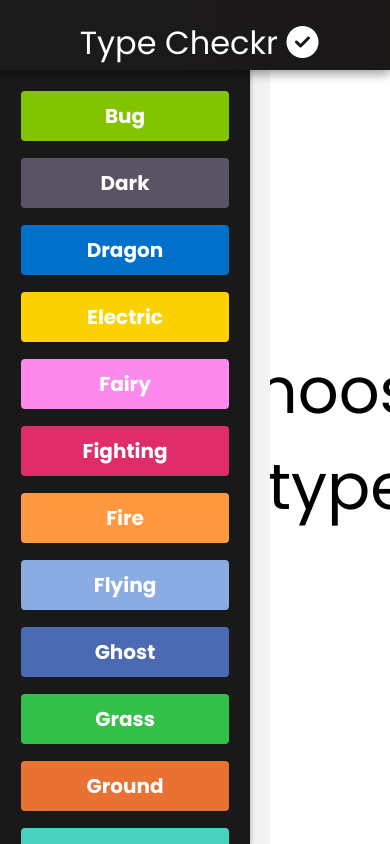
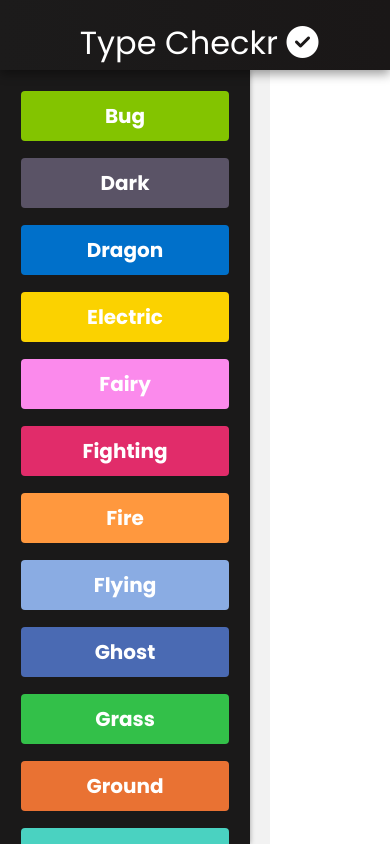
Before and after one commit to HectorDNuno/type-checker, a React (Create React App) app: page / in a window 390 px wide. Built offline with nearby package versions, Linux system fonts and the light colour scheme; no server answers.

Commit message:
uses position instead of flex to center default-title

```diff
--- a/src/components/types-page-components/typesPage.css
+++ b/src/components/types-page-components/typesPage.css
@@ -29,23 +29,9 @@
 }
 
 .default-title {
-  display: flex;
-  justify-content: center;
-  align-items: center;
-  height: 87.5vh;
+  position: absolute;
+  top: 300px;
+  left: 300px;
   color: black;
   font-size: 5rem;
 }
-
-@media (max-width: 750px) {
-  .default-title{
-    font-size: 210%;
-  }
-
-}
-
-@media (max-width: 920px) {
-  .default-title{
-    font-size: 400%;
-  }
-}
```
